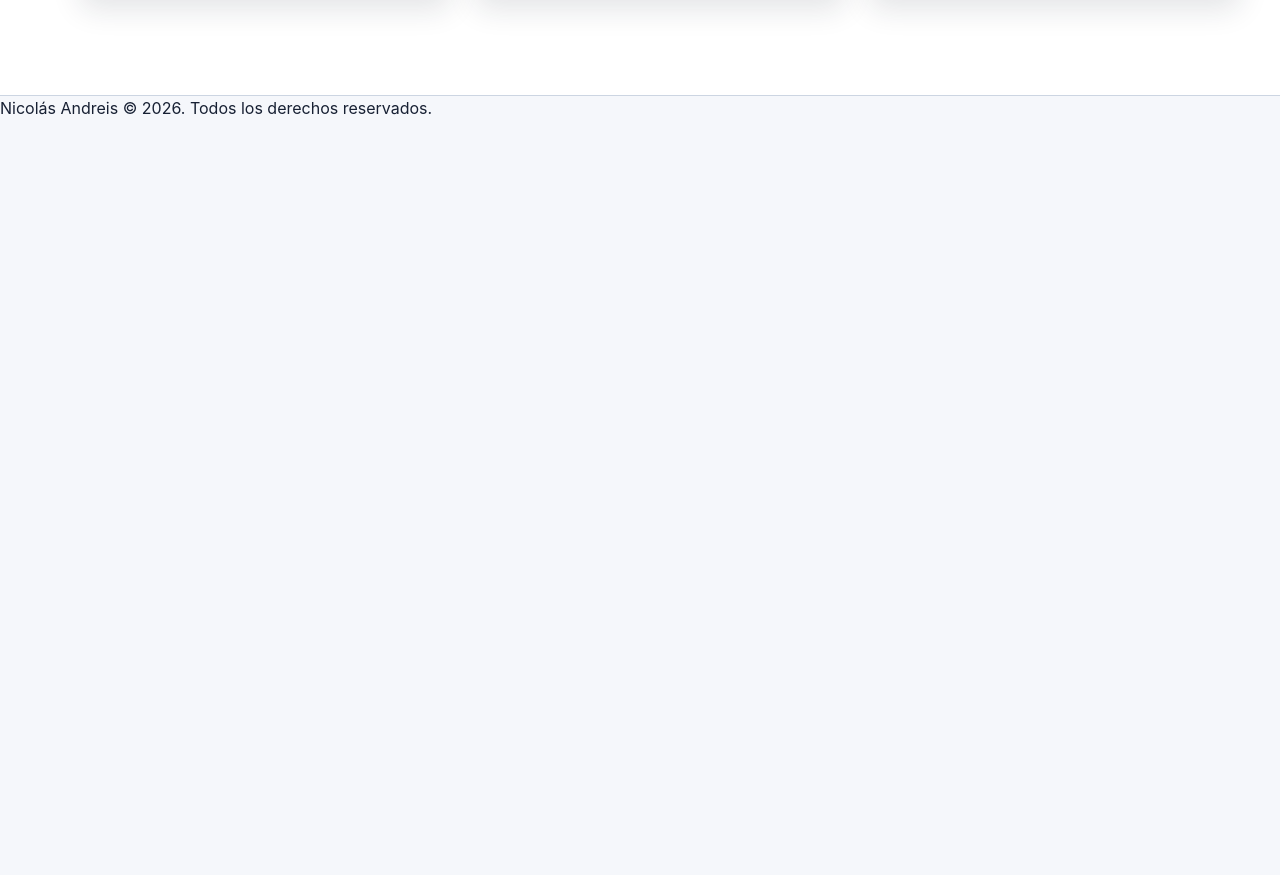
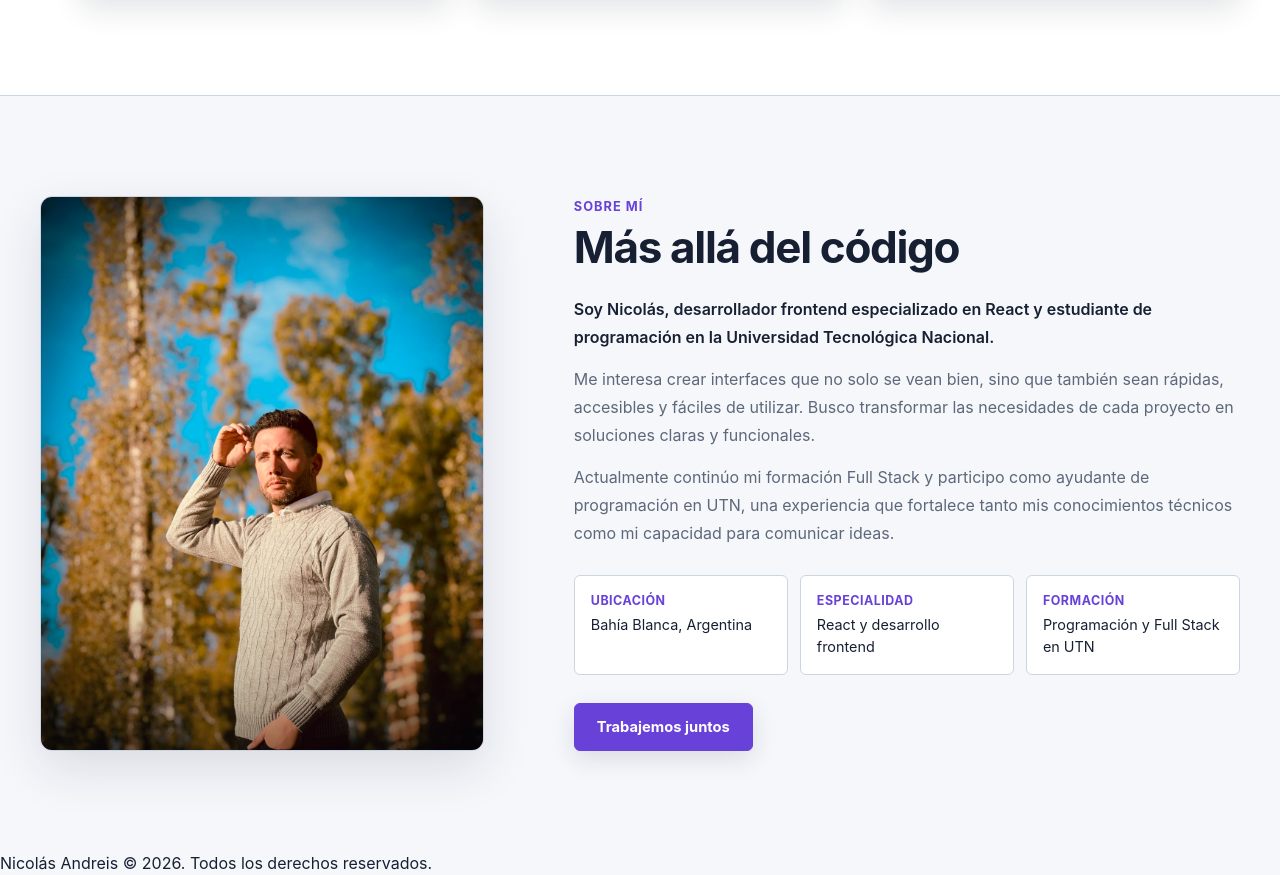
Before and after one commit to Nicolas-Andreis/portfolio-andreis, a React (Vite) app: page / in a window 1280 px wide. Shown: the part 1233-2108 px from the top of the page. Before the commit the page ends 1353 px from the top, so only its background shows below. Built offline with nearby package versions, Linux system fonts and the light colour scheme.

Commit message:
feat: add professional about section

```diff
--- a/src/App.jsx
+++ b/src/App.jsx
@@ -4,11 +4,14 @@ import { Footer } from './components/Footer/Footer'
 import { Home } from './pages/Home/Home'
 import { Projects } from './pages/Projects/Projects'
 import { Contact } from './pages/Contact/Contact'
+import { ScrollToHash } from './components/ScrollToHash/ScrollToHash'
 
 
 function App() {
   return (
     <div className="app">
+      <ScrollToHash />
+
       <Header />
 
       <main>
--- /dev/null
+++ b/src/components/About/About.css
@@ -0,0 +1,157 @@
+.about {
+  display: grid;
+  scroll-margin-top: var(--header-height);
+  align-items: center;
+  gap: 40px;
+}
+
+.about__image-container {
+  position: relative;
+  width: min(100%, 460px);
+  margin-inline: auto;
+  overflow: hidden;
+  border: 1px solid var(--color-border);
+  border-radius: var(--radius-medium);
+  background-color: var(--color-surface);
+  box-shadow: 0 18px 50px var(--color-shadow);
+}
+
+.about__image-container::before {
+  content: "";
+  position: absolute;
+  inset: 0;
+  z-index: 1;
+  pointer-events: none;
+  background:
+    linear-gradient(
+      to top,
+      rgb(7 16 29 / 25%),
+      transparent 45%
+    );
+}
+
+.about__image {
+  width: 100%;
+  aspect-ratio: 4 / 5;
+  object-fit: cover;
+  object-position: center;
+}
+
+.about__content {
+  display: flex;
+  flex-direction: column;
+  align-items: flex-start;
+}
+
+.about__header {
+  margin-bottom: 22px;
+}
+
+.about__eyebrow {
+  margin-bottom: 6px;
+  color: var(--color-primary);
+  font-size: 0.8rem;
+  font-weight: 700;
+  letter-spacing: 0.08em;
+  text-transform: uppercase;
+}
+
+.about__header h2 {
+  color: var(--color-text);
+  font-size: clamp(1.75rem, 6vw, 2.75rem);
+  line-height: 1.15;
+  letter-spacing: -0.03em;
+}
+
+.about__description {
+  display: flex;
+  max-width: 700px;
+  flex-direction: column;
+  gap: 14px;
+}
+
+.about__description p {
+  color: var(--color-text-muted);
+  font-size: 1rem;
+  line-height: 1.75;
+}
+
+.about__description p:first-child {
+  color: var(--color-text);
+  font-weight: 600;
+}
+
+.about__facts {
+  display: grid;
+  width: 100%;
+  margin-block: 28px;
+  gap: 12px;
+}
+
+.about__facts li {
+  display: flex;
+  padding: 16px;
+  flex-direction: column;
+  gap: 4px;
+  border: 1px solid var(--color-border);
+  border-radius: var(--radius-small);
+  background-color: var(--color-surface);
+}
+
+.about__facts strong {
+  color: var(--color-primary);
+  font-size: 0.78rem;
+  letter-spacing: 0.04em;
+  text-transform: uppercase;
+}
+
+.about__facts span {
+  color: var(--color-text);
+  font-size: 0.9rem;
+}
+
+.about__button {
+  display: inline-flex;
+  min-height: 48px;
+  padding: 12px 22px;
+  align-items: center;
+  justify-content: center;
+  border: 1px solid var(--color-primary);
+  border-radius: var(--radius-small);
+  color: #ffffff;
+  background-color: var(--color-primary);
+  font-size: 0.92rem;
+  font-weight: 700;
+  box-shadow: 0 8px 24px var(--color-shadow);
+}
+
+.about__button:hover {
+  filter: brightness(1.12);
+  transform: translateY(-2px);
+}
+
+@media (min-width: 600px) {
+  .about__facts {
+    grid-template-columns: repeat(3, 1fr);
+  }
+}
+
+@media (min-width: 900px) {
+  .about {
+    grid-template-columns: minmax(300px, 0.8fr) minmax(0, 1.2fr);
+    gap: clamp(50px, 7vw, 100px);
+    padding-block: 100px;
+  }
+
+  .about__image-container {
+    width: 100%;
+  }
+}
+
+@media (prefers-reduced-motion: no-preference) {
+  .about__button {
+    transition:
+      filter var(--transition),
+      transform var(--transition);
+  }
+}
--- /dev/null
+++ b/src/components/About/About.jsx
@@ -0,0 +1,74 @@
+import { Link } from 'react-router-dom'
+import aboutImage from '../../assets/images/about/about.jpeg'
+import './About.css'
+
+function About() {
+  return (
+    <section
+      className="about"
+      id="about"
+      aria-labelledby="about-title"
+    >
+      <div className="about__image-container">
+        <img
+          className="about__image"
+          src={aboutImage}
+          alt="Retrato de Nicolás Andreis"
+        />
+      </div>
+
+      <div className="about__content">
+        <header className="about__header">
+          <p className="about__eyebrow">Sobre mí</p>
+
+          <h2 id="about-title">Más allá del código</h2>
+        </header>
+
+        <div className="about__description">
+          <p>
+            Soy Nicolás, desarrollador frontend especializado en React
+            y estudiante de programación en la Universidad Tecnológica
+            Nacional.
+          </p>
+
+          <p>
+            Me interesa crear interfaces que no solo se vean bien, sino
+            que también sean rápidas, accesibles y fáciles de utilizar.
+            Busco transformar las necesidades de cada proyecto en
+            soluciones claras y funcionales.
+          </p>
+
+          <p>
+            Actualmente continúo mi formación Full Stack y participo
+            como ayudante de programación en UTN, una experiencia que
+            fortalece tanto mis conocimientos técnicos como mi capacidad
+            para comunicar ideas.
+          </p>
+        </div>
+
+        <ul className="about__facts" aria-label="Información profesional">
+          <li>
+            <strong>Ubicación</strong>
+            <span>Bahía Blanca, Argentina</span>
+          </li>
+
+          <li>
+            <strong>Especialidad</strong>
+            <span>React y desarrollo frontend</span>
+          </li>
+
+          <li>
+            <strong>Formación</strong>
+            <span>Programación y Full Stack en UTN</span>
+          </li>
+        </ul>
+
+        <Link className="about__button" to="/contact">
+          Trabajemos juntos
+        </Link>
+      </div>
+    </section>
+  )
+}
+
+export { About }
--- a/src/components/Header/Header.jsx
+++ b/src/components/Header/Header.jsx
@@ -1,10 +1,11 @@
 import { useState } from 'react'
-import { NavLink } from 'react-router-dom'
+import { Link, NavLink, useLocation } from 'react-router-dom'
 import { ThemeButton } from '../ThemeButton/ThemeButton'
 import './Header.css'
 
 function Header() {
   const [isMenuOpen, setIsMenuOpen] = useState(false)
+  const location = useLocation()
 
   function toggleMenu() {
     setIsMenuOpen((currentState) => !currentState)
@@ -12,6 +13,19 @@ function Header() {
 
   function closeMenu() {
     setIsMenuOpen(false)
+  }
+
+  function navigateToSection(sectionId) {
+    closeMenu()
+
+    if (location.pathname === '/') {
+      const section = document.getElementById(sectionId)
+
+      section?.scrollIntoView({
+        behavior: 'smooth',
+        block: 'start',
+      })
+    }
   }
 
   function getNavLinkClass({ isActive }) {
@@ -69,23 +83,23 @@ function Header() {
             </li>
 
             <li>
-              <NavLink
+              <Link
                 className="header__link"
                 to="/#about"
-                onClick={closeMenu}
+                onClick={() => navigateToSection('about')}
               >
                 Sobre mí
-              </NavLink>
+              </Link>
             </li>
 
             <li>
-              <NavLink
+              <Link
                 className="header__link"
                 to="/#skills"
-                onClick={closeMenu}
+                onClick={() => navigateToSection('skills')}
               >
                 Habilidades
-              </NavLink>
+              </Link>
             </li>
 
             <li>
--- /dev/null
+++ b/src/components/ScrollToHash/ScrollToHash.jsx
@@ -0,0 +1,31 @@
+import { useEffect } from 'react'
+import { useLocation } from 'react-router-dom'
+
+function ScrollToHash() {
+  const { pathname, hash } = useLocation()
+
+  useEffect(() => {
+    if (hash) {
+      const elementId = hash.slice(1)
+      const element = document.getElementById(elementId)
+
+      if (element) {
+        element.scrollIntoView({
+          behavior: 'smooth',
+          block: 'start',
+        })
+      }
+
+      return
+    }
+
+    window.scrollTo({
+      top: 0,
+      behavior: 'smooth',
+    })
+  }, [pathname, hash])
+
+  return null
+}
+
+export { ScrollToHash }
--- a/src/pages/Home/Home.jsx
+++ b/src/pages/Home/Home.jsx
@@ -1,5 +1,6 @@
 import { Hero } from '../../components/Hero/Hero'
 import { WorkProcess } from '../../components/WorkProcess/WorkProcess'
+import { About } from '../../components/About/About'
 import './Home.css'
 
 function Home() {
@@ -7,6 +8,7 @@ function Home() {
     <>
       <Hero />
       <WorkProcess />
+      <About />
     </>
   )
 }
```
Also changed, not shown: src/assets/images/about/about.jpeg (added).
